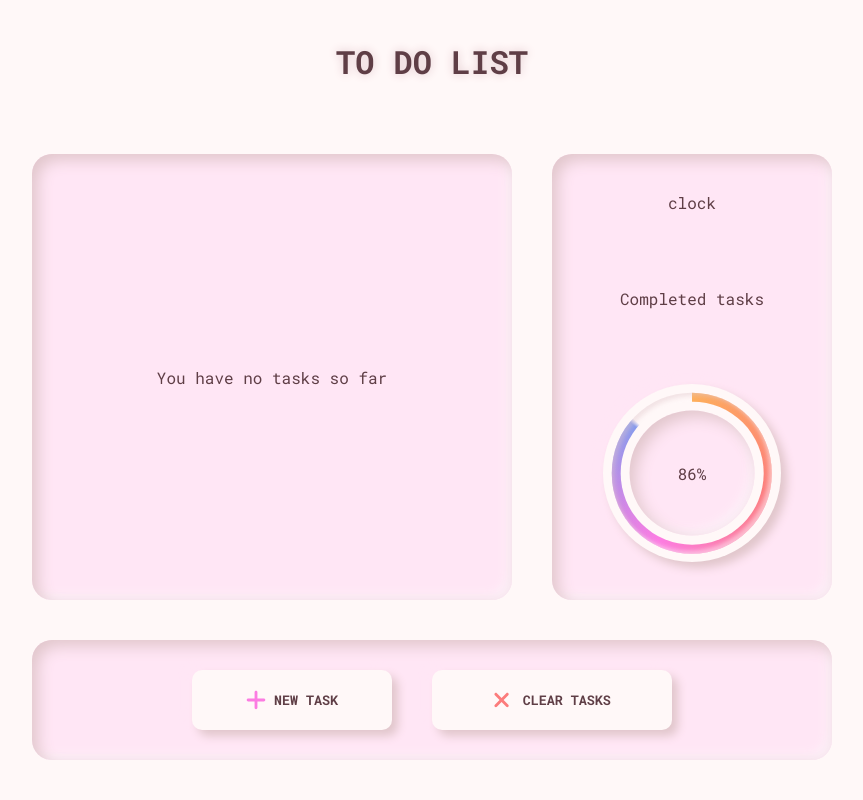
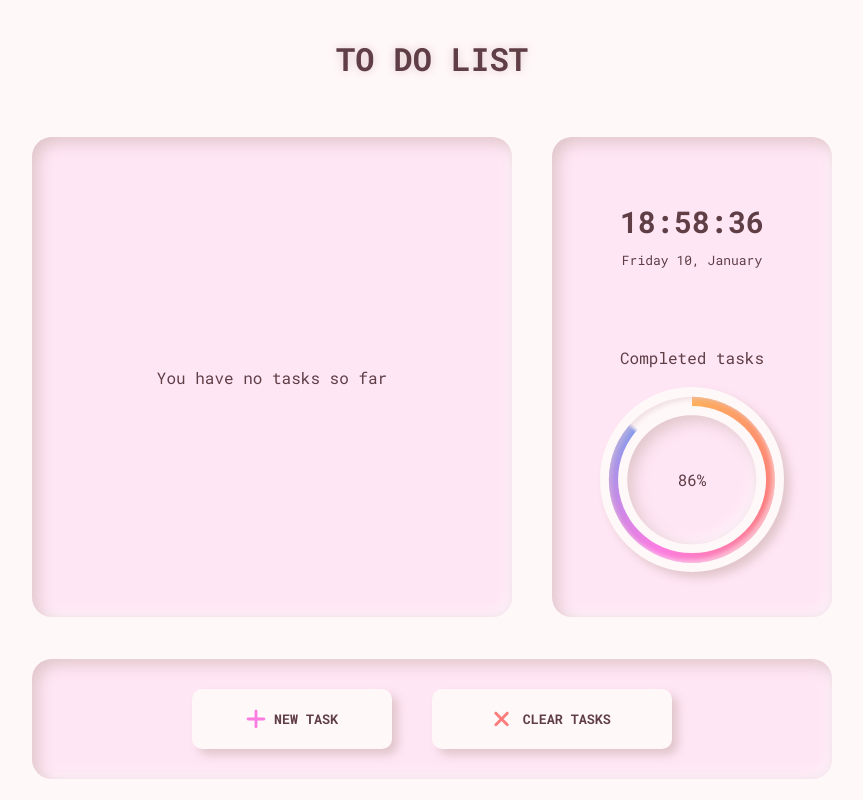
Before and after one commit to jthamayo/todo-list, a plain HTML site: page index.html in a window 1280 px wide. Shown: the whole page, without its empty margins (208-1071 px from the left). Drawn offline with Linux system fonts and the light colour scheme; some packages are replaced by stand-ins of ours; a script that the page names is missing.

Commit message:
feat: add clock to UI

```diff
--- a/index.html
+++ b/index.html
@@ -26,12 +26,16 @@
           </div>
         </div>
         <div class="stats">
-          <div class="time"><p id="clock">clock</p></div>
-          <p>Completed tasks</p>
-          <div class="circle">
-            <div id="completed-progress"></div>
-            <div id="progress-track"></div>
-            <div id="inner-padding"></div><div id="center">86%</div>
+          <div class="time"><div id="clock"></div><div class="date" id="date"></div></div>
+
+          <div id="completion-circle">
+            <p>Completed tasks</p>
+            <div class="circle">
+              <div id="completed-progress"></div>
+              <div id="progress-track"></div>
+              <div id="inner-padding"></div>
+              <div id="center">86%</div>
+            </div>
           </div>
         </div>
       </div>
--- a/main.js
+++ b/main.js
@@ -337,6 +337,49 @@ const getDragAfterElement = (container, y) => {
   ).element;
 };
 
+//--------------------------------time
+
+const day = [
+  "Sunday",
+  "Monday",
+  "Tuesday",
+  "Wednesday",
+  "Thursday",
+  "Friday",
+  "Saturday",
+];
+
+const month = [
+  "January",
+  "February",
+  "March",
+  "April",
+  "May",
+  "June",
+  "July",
+  "August",
+  "September",
+  "October",
+  "November",
+  "December",
+];
+
+const now = new Date();
+document.getElementById("date").textContent = `${day[now.getDay()]}
+ ${now.getDate()}, ${month[now.getMonth()]}`;
+
+function updateTime() {
+  const now = new Date();
+  const hours = now.getHours().toString().padStart(2, "0");
+  const minutes = now.getMinutes().toString().padStart(2, "0");
+  const seconds = now.getSeconds().toString().padStart(2, "0");
+  const timeString = `${hours}:${minutes}:${seconds}`;
+  document.getElementById("clock").textContent = timeString;
+}
+
+updateTime();
+setInterval(updateTime, 1000);
+
 //----------------------------------Local-Storage
 
 function storeInLocalStorage() {
--- a/style.css
+++ b/style.css
@@ -33,10 +33,9 @@ body {
 }
 
 h1 {
-  height: 10%;
   text-transform: uppercase;
   font-weight: bold;
-  padding: 5%;
+  padding: 2%;
   text-shadow: 0 0 10px var(--shadow-color);
 }
 
@@ -224,11 +223,20 @@ li.completed::before {
 
 /* ----------------------STATS---------------------- */
 
+#completion-circle {
+  display: flex;
+  justify-content: space-evenly;
+  align-items: center;
+  flex-direction: column;
+  height: 55%;
+  width: 100%;
+}
+
 .circle {
   box-shadow: var(--raised-effect);
   background-color: var(--secondary-color);
   border-radius: 50%;
-  height: 40%;
+  height: 70%;
   aspect-ratio: 1/1;
   position: relative;
 }
@@ -241,8 +249,7 @@ li.completed::before {
   top: 50%;
   left: 50%;
   transform: translate(-50%, -50%);
-  box-shadow: inset 3px 3px 4px 0 #e1c6cb6d,
-  inset -3px -3px 4px 0 #fdf0f88a;
+  box-shadow: inset 3px 3px 4px 0 #e1c6cb6d, inset -3px -3px 4px 0 #fdf0f88a;
   background: conic-gradient(
     rgb(254, 175, 91),
     var(--completed-color),
@@ -290,6 +297,32 @@ li.completed::before {
   justify-content: center;
 }
 
+/* ------------------TIME--------------------------- */
+
+.time {
+  border-radius: 20px;
+  width: 60%;
+  height: 30%;
+  display: flex;
+  flex-direction: column;
+  align-items: center;
+  justify-content: center;
+  gap: 10px;
+
+}
+
+#clock{
+  font-weight: bold;
+  font-size: 30px;
+}
+
+#date{
+  font-size: 13px;
+}
+
+
+
+
 /*----------------------------------------------*/
 
 body {
@@ -301,13 +334,14 @@ main {
   width: 90%;
   height: 100%;
   display: flex;
-  justify-content: center;
+  justify-content: space-around;
   flex-direction: column;
   align-items: center;
   text-align: center;
   background-color: var(--secondary-color);
   max-width: 800px;
   min-width: 490px;
+  min-height: 640px;
 }
 
 .card {
@@ -344,7 +378,8 @@ main {
   background-color: var(--base-color);
   display: flex;
   flex-direction: column;
-  justify-content: space-around;
+  justify-content: center;
+  gap: 20px;
   align-items: center;
   box-shadow: var(--sunken-effect);
 }
@@ -366,7 +401,6 @@ main {
   box-shadow: var(--sunken-effect);
   border-radius: 20px;
   background-color: var(--base-color);
-  margin: 5% 0;
 }
 
 #task-buttons button {
@@ -400,7 +434,6 @@ main {
   box-shadow: var(--sunken-effect);
   border-radius: 20px;
   background-color: var(--base-color);
-  margin: 5% 0;
   justify-content: center;
 }
 
```
